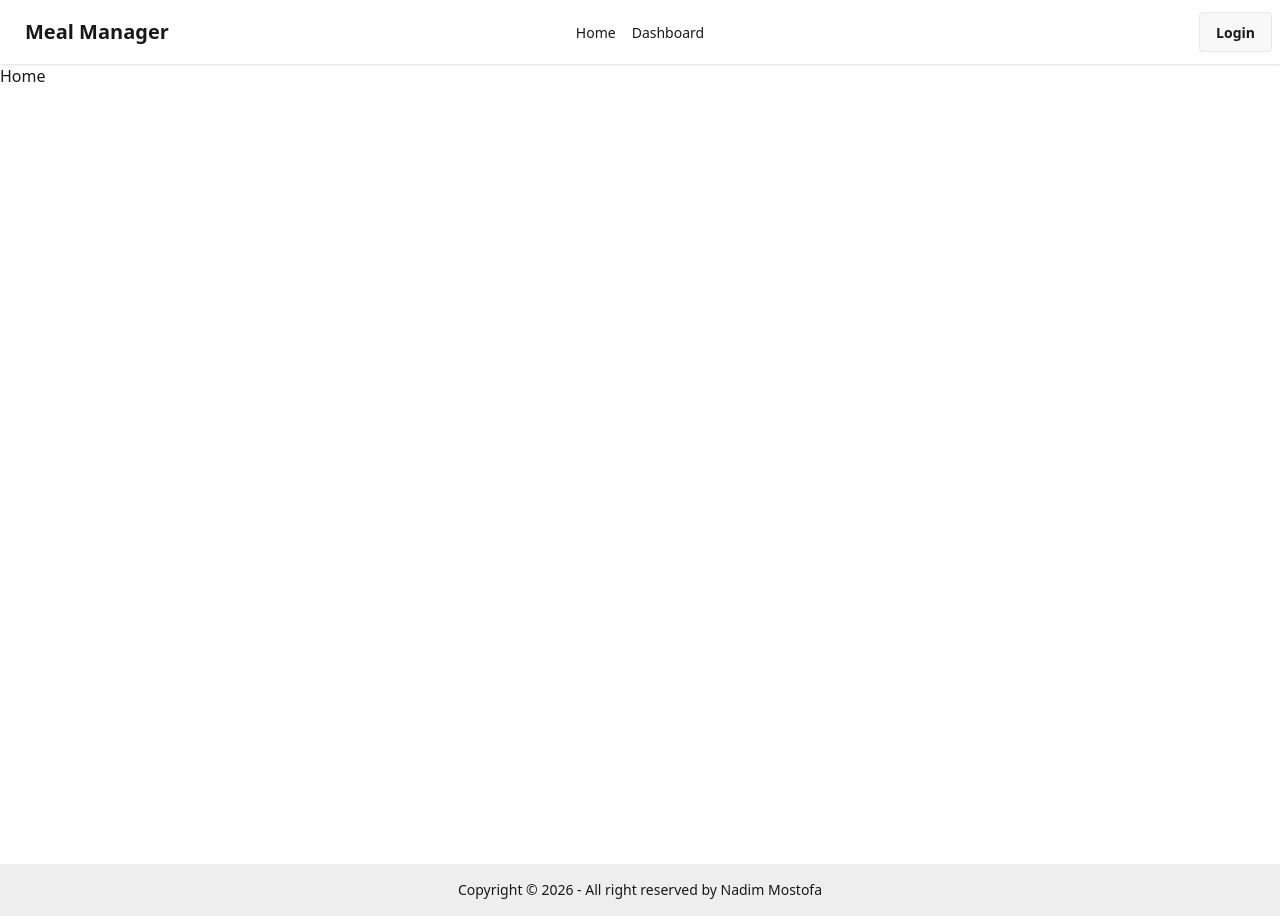
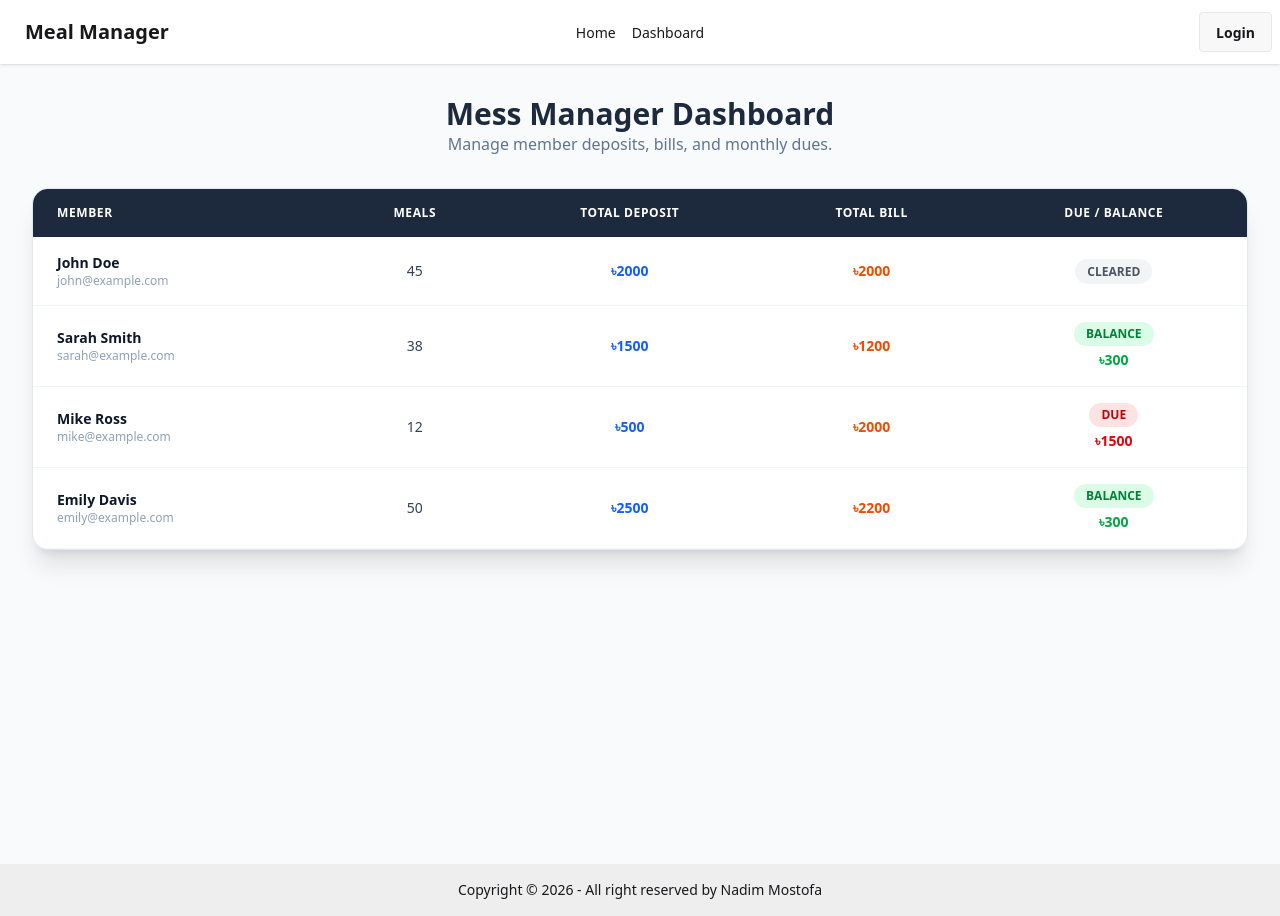
Before and after one commit to Nadimmo/Meal-Manager-ClientSide, a React (Vite) app: page / in a window 1280 px wide. Built offline with nearby package versions, Linux system fonts and the light colour scheme.

Commit message:
create all mess user data page show in home page

```diff
--- /dev/null
+++ b/src/components/AllUsers/AllUsers.jsx
@@ -0,0 +1,85 @@
+import React from 'react';
+
+const AllUsers = () => {
+  // Updated mock data with Deposit and Bill
+  const members = [
+    { id: 1, name: "John Doe", email: "john@example.com", meals: 45, deposit: 2000, bill: 2000 },
+    { id: 2, name: "Sarah Smith", email: "sarah@example.com", meals: 38, deposit: 1500, bill: 1200 },
+    { id: 3, name: "Mike Ross", email: "mike@example.com", meals: 12, deposit: 500, bill: 2000 },
+    { id: 4, name: "Emily Davis", email: "emily@example.com", meals: 50, deposit: 2500, bill: 2200 },
+  ];
+
+  return (
+    <div className="p-8 bg-slate-50 min-h-screen">
+      <div className="max-w-7xl mx-auto">
+        <div className="mb-8 text-center">
+          <h1 className="text-3xl font-extrabold text-slate-800">Mess Manager Dashboard</h1>
+          <p className="text-slate-500">Manage member deposits, bills, and monthly dues.</p>
+        </div>
+
+        <div className="bg-white shadow-xl rounded-2xl overflow-hidden border border-slate-200">
+          <table className="min-w-full table-auto">
+            <thead>
+              <tr className="bg-slate-800 text-white uppercase text-xs tracking-wider">
+                <th className="py-4 px-6 text-left">Member</th>
+                <th className="py-4 px-6 text-center">Meals</th>
+                <th className="py-4 px-6 text-center">Total Deposit</th>
+                <th className="py-4 px-6 text-center">Total Bill</th>
+                <th className="py-4 px-6 text-center">Due / Balance</th>
+              </tr>
+            </thead>
+            <tbody className="text-slate-700 text-sm">
+              {members.map((member) => {
+                // Calculation Logic
+                const balance = member.deposit - member.bill;
+                const isDue = balance < 0;
+                const isCleared = balance === 0;
+
+                return (
+                  <tr key={member.id} className="border-b border-slate-100 hover:bg-blue-50/50 transition-colors">
+                    <td className="py-4 px-6">
+                      <div className="font-bold text-slate-900">{member.name}</div>
+                      <div className="text-xs text-slate-400">{member.email}</div>
+                    </td>
+                    <td className="py-4 px-6 text-center font-medium">
+                      {member.meals}
+                    </td>
+                    <td className="py-4 px-6 text-center text-blue-600 font-bold">
+                      ৳{member.deposit}
+                    </td>
+                    <td className="py-4 px-6 text-center text-orange-600 font-bold">
+                      ৳{member.bill}
+                    </td>
+                    <td className="py-4 px-6 text-center">
+                      {isCleared ? (
+                        <span className="bg-gray-100 text-gray-600 px-3 py-1 rounded-full text-xs font-bold">
+                          CLEARED
+                        </span>
+                      ) : isDue ? (
+                        <div className="flex flex-col items-center">
+                          <span className="bg-red-100 text-red-700 px-3 py-1 rounded-full text-xs font-bold">
+                            DUE
+                          </span>
+                          <span className="text-red-600 font-bold mt-1">৳{Math.abs(balance)}</span>
+                        </div>
+                      ) : (
+                        <div className="flex flex-col items-center">
+                          <span className="bg-green-100 text-green-700 px-3 py-1 rounded-full text-xs font-bold">
+                            BALANCE
+                          </span>
+                          <span className="text-green-600 font-bold mt-1">৳{balance}</span>
+                        </div>
+                      )}
+                    </td>
+                  </tr>
+                );
+              })}
+            </tbody>
+          </table>
+        </div>
+      </div>
+    </div>
+  );
+};
+
+export default AllUsers;
--- a/src/pages/Home/Home.jsx
+++ b/src/pages/Home/Home.jsx
@@ -1,8 +1,11 @@
 import React from 'react'
+import AllUsers from '../../components/AllUsers/AllUsers'
 
 function Home() {
   return (
-    <div className='min-h-screen'>Home</div>
+    <div className='min-h-screen'>
+      <AllUsers/>
+    </div>
   )
 }
 
```
